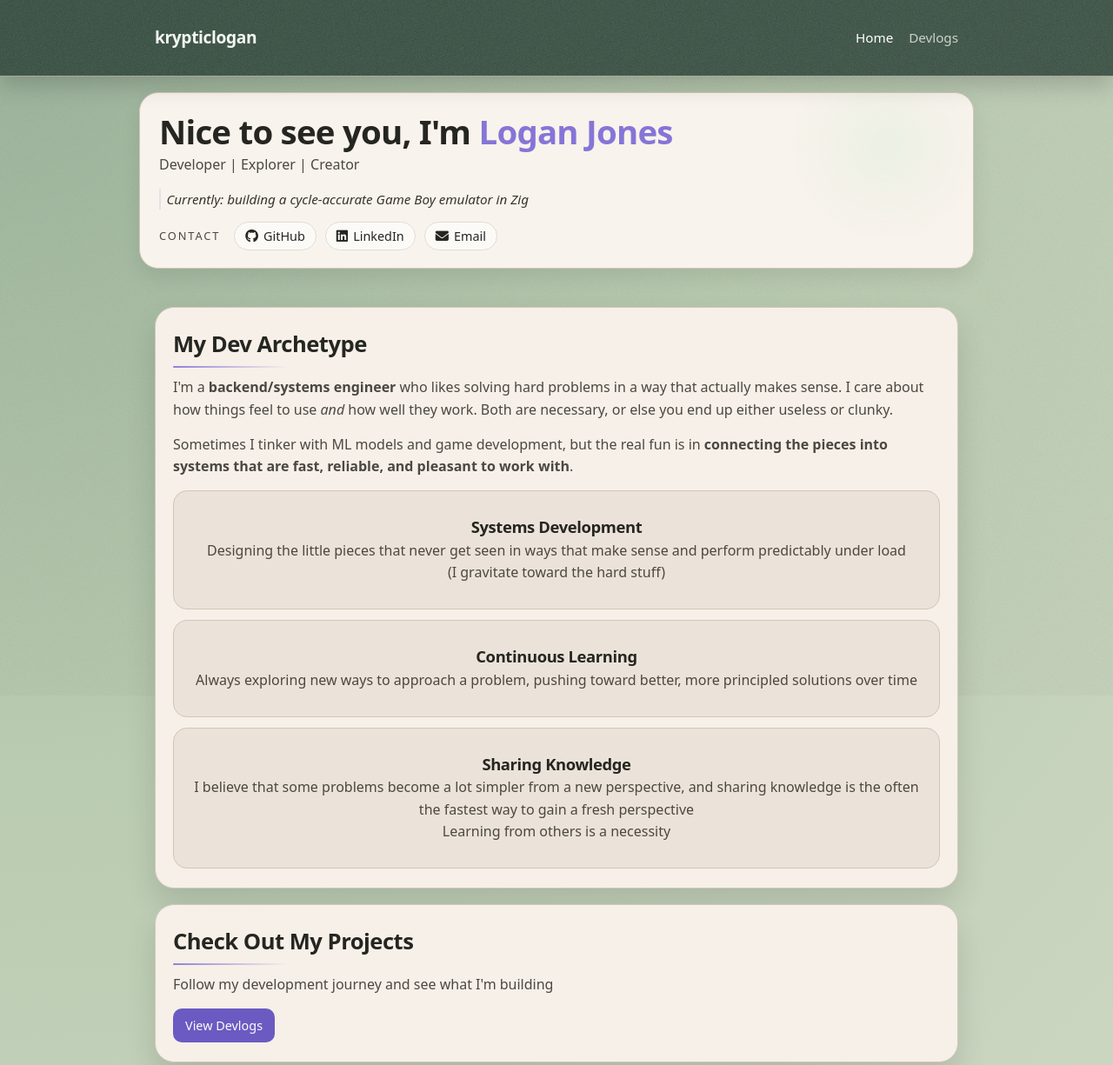
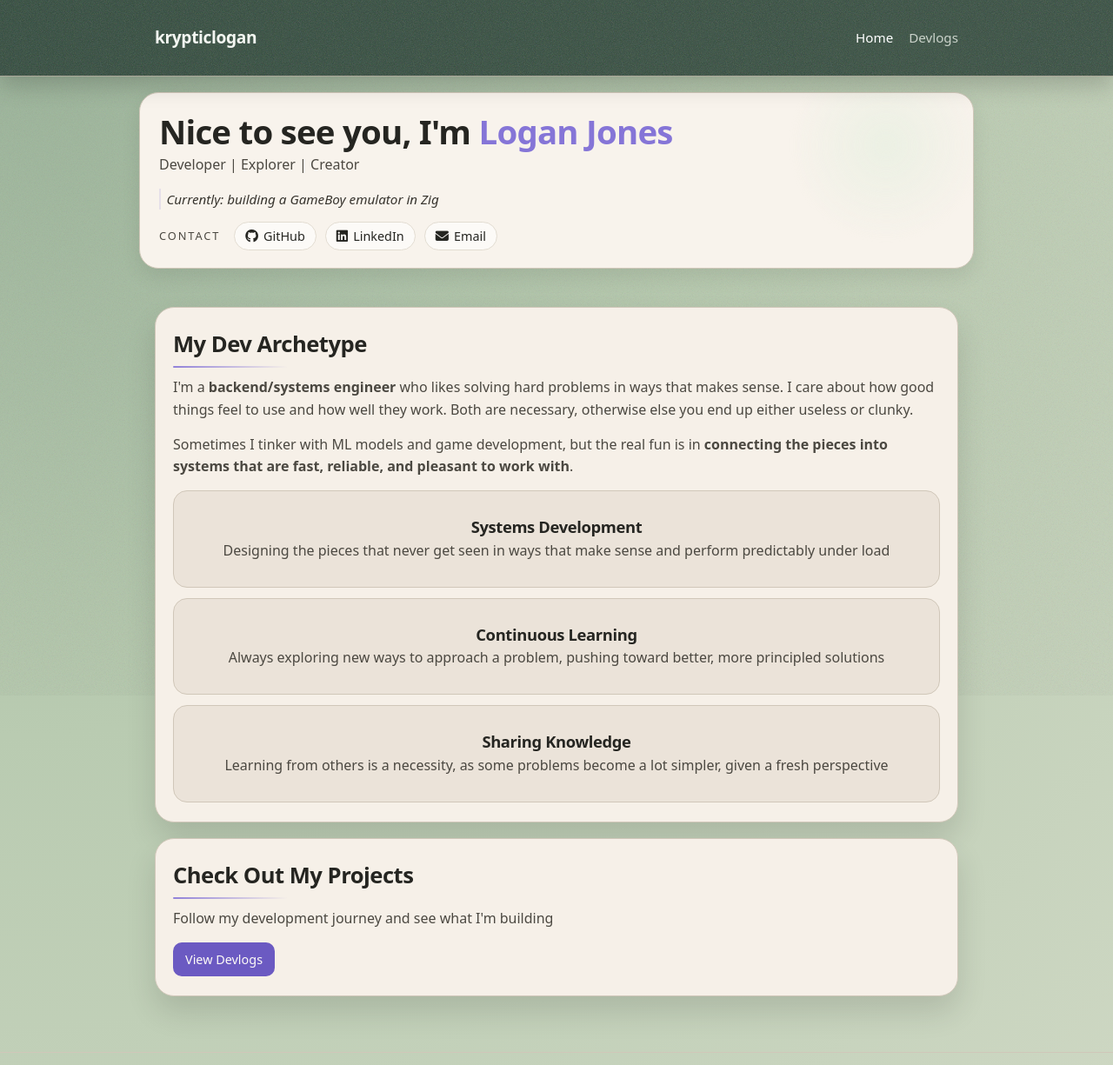
Before and after one commit to krypticlogan/krypticlogan.github.io, a plain HTML site: page index.html in a window 1280 px wide. Shown: the top 1225 px of the page at 87% size. Drawn offline with Linux system fonts and the light colour scheme.

Commit message:
edits to home page cards

```diff
--- a/index.html
+++ b/index.html
@@ -25,7 +25,7 @@
             <h1>Nice to see you, I'm <span class="highlight"><b>Logan Jones</b></span></h1>
             <p class="subtitle">Developer | Explorer | Creator</p>
             <p class="status-line">
-                Currently: building a cycle-accurate Game Boy emulator in Zig
+                Currently: building a GameBoy emulator in Zig
                 <!-- and working on an RL-powered music recommender. -->
             </p>
             <div class="social-bar">
@@ -53,9 +53,9 @@
             <h2>My Dev Archetype</h2>
             <div class="archetype-content">
                 <p>
-                    I'm a <b>backend/systems engineer</b> who likes solving hard problems in a way that actually makes sense.
-                    I care about how things feel to use <i>and</i> how well they work.
-                    Both are necessary, or else you end up either useless or clunky.
+                    I'm a <b>backend/systems engineer</b> who likes solving hard problems in ways that makes sense.
+                    I care about how good things feel to use and how well they work.
+                    Both are necessary, otherwise else you end up either useless or clunky.
                 </p>
 
                 <p>
@@ -66,22 +66,20 @@
                     <div class="skill-card">
                         <h3>Systems Development</h3>
                         <p>
-                            Designing the little pieces that never get seen in ways that make sense and perform predictably under load<br>
-                            (I gravitate toward the hard stuff)
+                            Designing the pieces that never get seen in ways that make sense and perform predictably under load<br>
                         </p>
                     </div>
                     <div class="skill-card">
                         <h3>Continuous Learning</h3>
                         <p>
                             Always exploring new ways to approach a problem, pushing toward better,
-                            more principled solutions over time
+                            more principled solutions
                         </p>
                     </div>
                     <div class="skill-card">
                         <h3>Sharing Knowledge</h3>
                         <p>
-                            I believe that some problems become a lot simpler from a new perspective, and sharing knowledge is the often the fastest way to gain a fresh perspective
-                            <br>Learning from others is a necessity
+                            Learning from others is a necessity, as some problems become a lot simpler, given a fresh perspective
                         </p>
                     </div>
                 </div>
```
